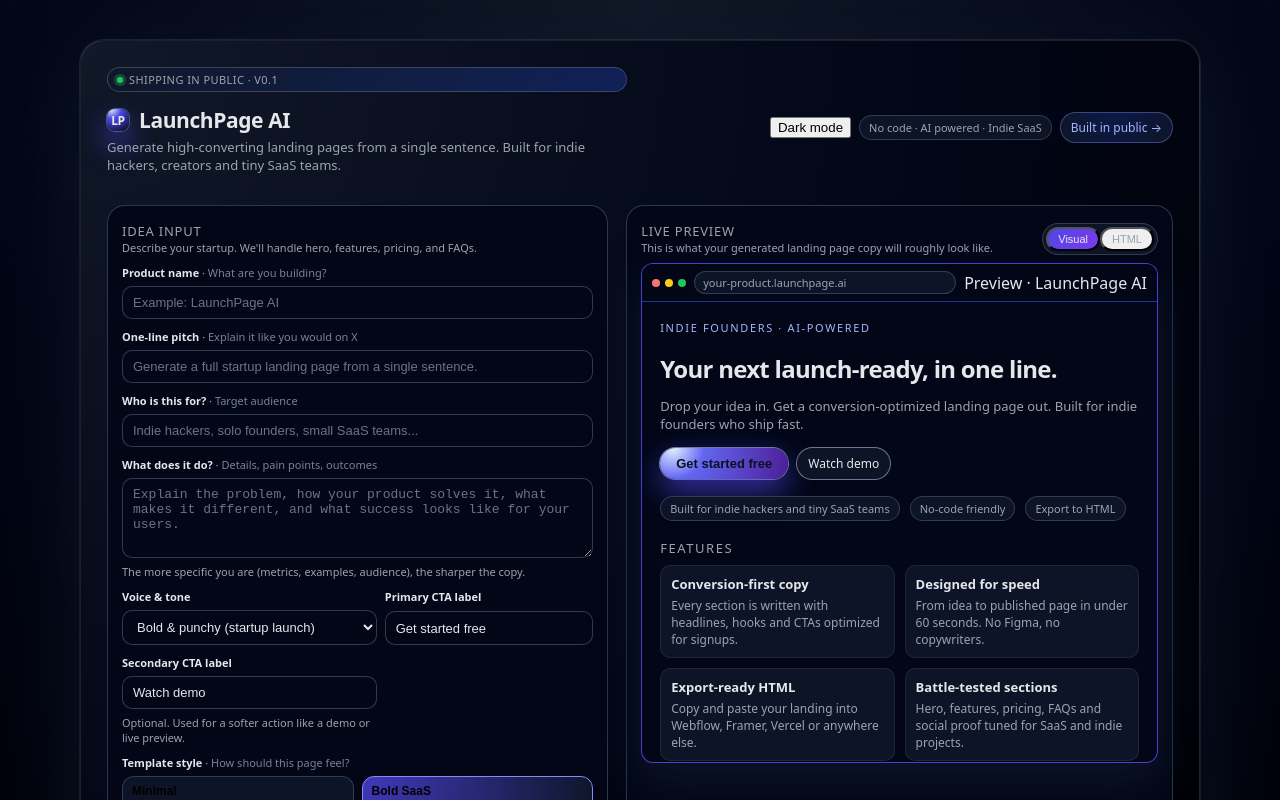
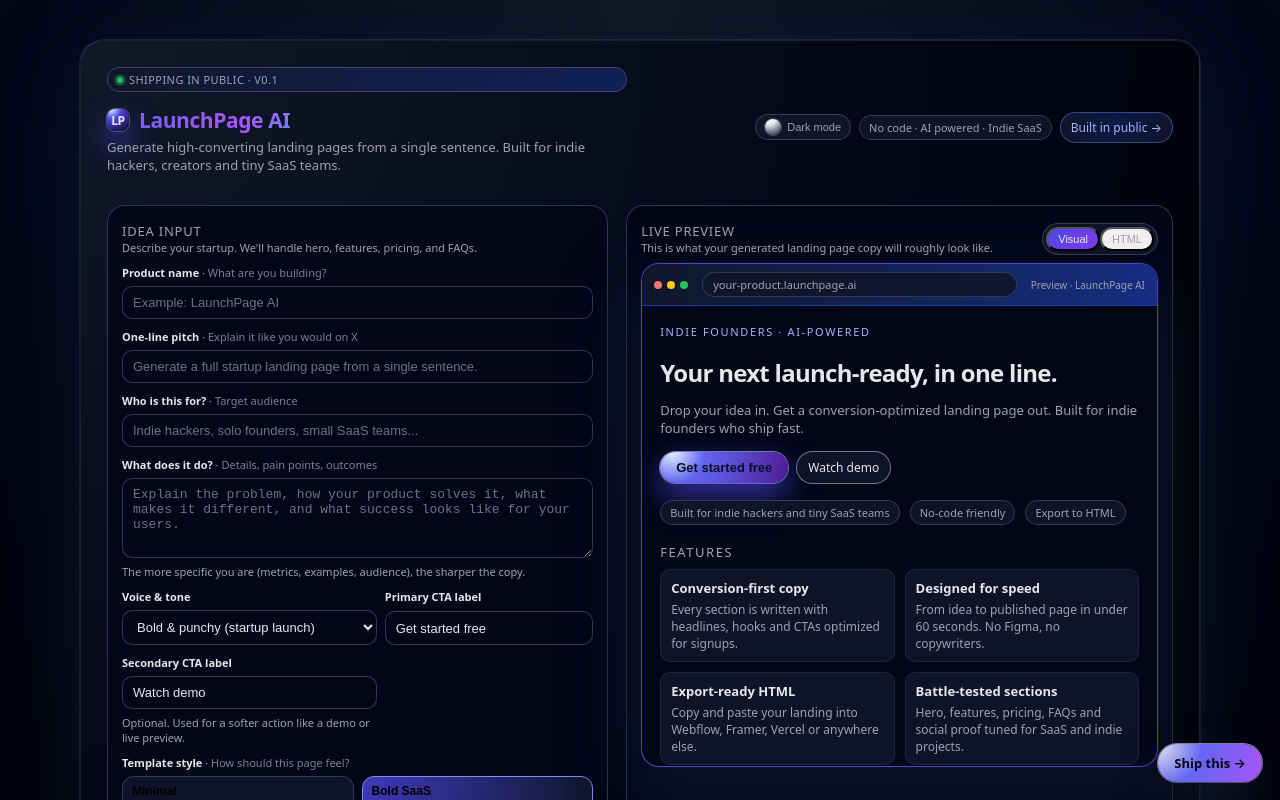
Before and after one commit to Allasandro/AI-landing-page-generator, a Next.js app: page / in a window 1280 px wide. Shown: the top 800 px of the page. Built offline with nearby package versions, Linux system fonts and the light colour scheme.

Commit message:
Update globals.css

```diff
--- a/app/globals.css
+++ b/app/globals.css
@@ -720,3 +720,342 @@
     transform: rotate(360deg);
   }
 }
+/* Header + branding refinements */
+
+.app-header-left {
+  display: flex;
+  flex-direction: column;
+  gap: 10px;
+}
+
+.app-branding {
+  margin-top: 4px;
+}
+
+.app-tagline {
+  font-size: 13px;
+  color: var(--muted);
+  max-width: 520px;
+  margin-top: 4px;
+}
+
+.app-title-text {
+  background: linear-gradient(90deg, #6366f1, #a855f7, #22d3ee);
+  background-size: 200% 200%;
+  -webkit-background-clip: text;
+  background-clip: text;
+  color: transparent;
+  animation: titleGradient 8s ease infinite;
+}
+
+@keyframes titleGradient {
+  0% {
+    background-position: 0% 50%;
+  }
+  50% {
+    background-position: 100% 50%;
+  }
+  100% {
+    background-position: 0% 50%;
+  }
+}
+
+/* Theme toggle */
+
+.theme-toggle {
+  position: relative;
+  display: inline-flex;
+  align-items: center;
+  gap: 6px;
+  padding: 4px 9px;
+  border-radius: 999px;
+  border: 1px solid rgba(51, 65, 85, 0.95);
+  background: rgba(15, 23, 42, 0.95);
+  cursor: pointer;
+  font-size: 11px;
+  color: var(--muted);
+}
+
+.theme-toggle-thumb {
+  width: 16px;
+  height: 16px;
+  border-radius: 999px;
+  background: radial-gradient(circle at 30% 0, #f9fafb, #e5e7eb 30%, #0f172a 100%);
+  box-shadow: 0 0 0 1px rgba(148, 163, 184, 0.4);
+}
+
+.theme-toggle-label {
+  font-size: 11px;
+}
+
+/* Light mode overrides */
+
+.app-shell-light {
+  background: radial-gradient(circle at top, #f9fafb 0, #e5e7eb 45%, #d1d5db 100%);
+  color: #0f172a;
+}
+
+.app-shell-light .card {
+  background: #ffffff;
+  border-color: rgba(148, 163, 184, 0.7);
+}
+
+.app-shell-light .form-label span,
+.app-shell-light .card-annotation,
+.app-shell-light .helper-text,
+.app-shell-light .app-tagline,
+.app-shell-light .preview-hero-subtitle,
+.app-shell-light .preview-feature-body,
+.app-shell-light .preview-faq-answer,
+.app-shell-light .preview-pricing-meta,
+.app-shell-light .preview-pill,
+.app-shell-light .app-footer {
+  color: #6b7280;
+}
+
+.app-shell-light .badge {
+  background: linear-gradient(135deg, #e5e7eb, #c7d2fe);
+  color: #4b5563;
+}
+
+.app-shell-light .app-header-pill {
+  background: #f3f4f6;
+  color: #4b5563;
+  border-color: #e5e7eb;
+}
+
+.app-shell-light .button-secondary {
+  background: #f9fafb;
+}
+
+.app-shell-light .preview-shell {
+  background: radial-gradient(circle at top, #ffffff, #e5e7eb 60%, #d1d5db 100%);
+  border-color: rgba(148, 163, 184, 0.8);
+}
+
+.app-shell-light .preview-browser-bar {
+  background: linear-gradient(to bottom, #f9fafb, #e5e7eb);
+  border-bottom-color: rgba(209, 213, 219, 0.9);
+}
+
+.app-shell-light .preview-url {
+  background: #ffffff;
+  border-color: #e5e7eb;
+}
+
+.app-shell-light .preview-feature-card,
+.app-shell-light .preview-pricing-card {
+  background: #f9fafb;
+  border-color: #e5e7eb;
+}
+
+.app-shell-light .html-preview {
+  background: #f9fafb;
+  border-color: rgba(148, 163, 184, 0.9);
+}
+
+.app-shell-light .html-preview-code {
+  background: #ffffff;
+  border-color: #e5e7eb;
+}
+
+.app-shell-light .app-footer {
+  border-top-color: rgba(209, 213, 219, 1);
+}
+
+/* Template style selector */
+
+.template-style-row {
+  display: grid;
+  grid-template-columns: repeat(2, minmax(0, 1fr));
+  gap: 8px;
+}
+
+@media (max-width: 640px) {
+  .template-style-row {
+    grid-template-columns: minmax(0, 1fr);
+  }
+}
+
+.template-pill {
+  text-align: left;
+  border-radius: 12px;
+  border: 1px solid rgba(51, 65, 85, 0.9);
+  background: rgba(15, 23, 42, 0.9);
+  padding: 7px 9px;
+  cursor: pointer;
+  display: flex;
+  flex-direction: column;
+  gap: 2px;
+  transition: border 0.1s ease, background 0.1s ease, transform 0.1s ease;
+}
+
+.template-pill:hover {
+  transform: translateY(-1px);
+  border-color: rgba(129, 140, 248, 0.7);
+}
+
+.template-pill-active {
+  border-color: rgba(129, 140, 248, 1);
+  background: radial-gradient(circle at top left, rgba(79, 70, 229, 0.8), rgba(15, 23, 42, 0.95));
+}
+
+.template-pill-label {
+  font-size: 12px;
+  font-weight: 600;
+}
+
+.template-pill-desc {
+  font-size: 11px;
+  color: var(--muted);
+}
+
+/* Upgraded preview shell */
+
+.preview-shell {
+  border-radius: 18px;
+  border: 1px solid rgba(56, 189, 248, 0.3);
+  background:
+    radial-gradient(circle at top left, rgba(59, 130, 246, 0.25), transparent 45%),
+    radial-gradient(circle at top right, rgba(236, 72, 153, 0.18), transparent 55%),
+    radial-gradient(circle at bottom, #020617, #020617 60%, #000 100%);
+  padding: 0;
+  overflow: hidden;
+  box-shadow:
+    0 26px 70px rgba(15, 23, 42, 0.95),
+    0 0 0 1px rgba(15, 23, 42, 0.7);
+}
+
+/* Theme-specific border accents for shell */
+
+.preview-shell.theme-minimal {
+  border-color: rgba(148, 163, 184, 0.7);
+}
+
+.preview-shell.theme-bold {
+  border-color: rgba(79, 70, 229, 0.9);
+}
+
+.preview-shell.theme-playful {
+  border-color: rgba(244, 114, 182, 0.85);
+}
+
+.preview-shell.theme-b2b {
+  border-color: rgba(56, 189, 248, 0.85);
+}
+
+/* Browser bar */
+
+.preview-browser-bar {
+  display: flex;
+  align-items: center;
+  gap: 10px;
+  padding: 8px 12px;
+  background: linear-gradient(to right, rgba(15, 23, 42, 0.98), rgba(30, 64, 175, 0.7));
+  border-bottom: 1px solid rgba(30, 64, 175, 0.9);
+  backdrop-filter: blur(18px);
+}
+
+.preview-browser-meta {
+  font-size: 10px;
+  color: #9ca3af;
+}
+
+.preview-url {
+  flex: 1;
+  margin: 0 4px;
+  padding: 4px 10px;
+  border-radius: 999px;
+  background: rgba(15, 23, 42, 0.95);
+  border: 1px solid rgba(51, 65, 85, 0.9);
+  font-size: 11px;
+  color: var(--muted);
+}
+
+/* HTML preview */
+
+.button-secondary.small {
+  padding: 5px 9px;
+  font-size: 11px;
+}
+
+.html-preview {
+  background: #020617;
+  border-radius: 12px;
+  border: 1px solid rgba(30, 64, 175, 0.8);
+  padding: 10px;
+  max-height: 460px;
+  display: flex;
+  flex-direction: column;
+  gap: 8px;
+}
+
+.html-preview-header {
+  display: flex;
+  justify-content: space-between;
+  align-items: center;
+}
+
+.html-preview-code {
+  font-family: ui-monospace, SFMono-Regular, Menlo, Monaco, Consolas, "Liberation Mono",
+    "Courier New", monospace;
+  font-size: 11px;
+  background: #020617;
+  border-radius: 8px;
+  border: 1px solid rgba(30, 64, 175, 0.7);
+  padding: 10px;
+  max-height: 380px;
+  overflow: auto;
+  white-space: pre-wrap;
+  word-break: break-word;
+}
+
+/* Footer */
+
+.app-footer {
+  margin-top: 18px;
+  padding-top: 10px;
+  border-top: 1px solid rgba(30, 41, 59, 0.9);
+  display: flex;
+  flex-wrap: wrap;
+  gap: 8px;
+  justify-content: space-between;
+  font-size: 11px;
+  color: var(--muted);
+}
+
+/* Floating CTA button */
+
+.floating-cta {
+  position: fixed;
+  right: 18px;
+  bottom: 18px;
+  padding: 10px 16px;
+  border-radius: 999px;
+  border: 0;
+  background: radial-gradient(circle at 0 0, #e5e7eb, #6366f1 40%, #a855f7 100%);
+  color: #020617;
+  font-size: 13px;
+  font-weight: 600;
+  text-decoration: none;
+  display: inline-flex;
+  align-items: center;
+  gap: 6px;
+  box-shadow:
+    0 18px 40px rgba(15, 23, 42, 0.9),
+    0 0 0 1px rgba(191, 219, 254, 0.7);
+  cursor: pointer;
+  z-index: 40;
+}
+
+.floating-cta:hover {
+  transform: translateY(-1px);
+}
+
+/* Simple spin animation (for the loader) */
+
+@keyframes spin {
+  to {
+    transform: rotate(360deg);
+  }
+}
```
